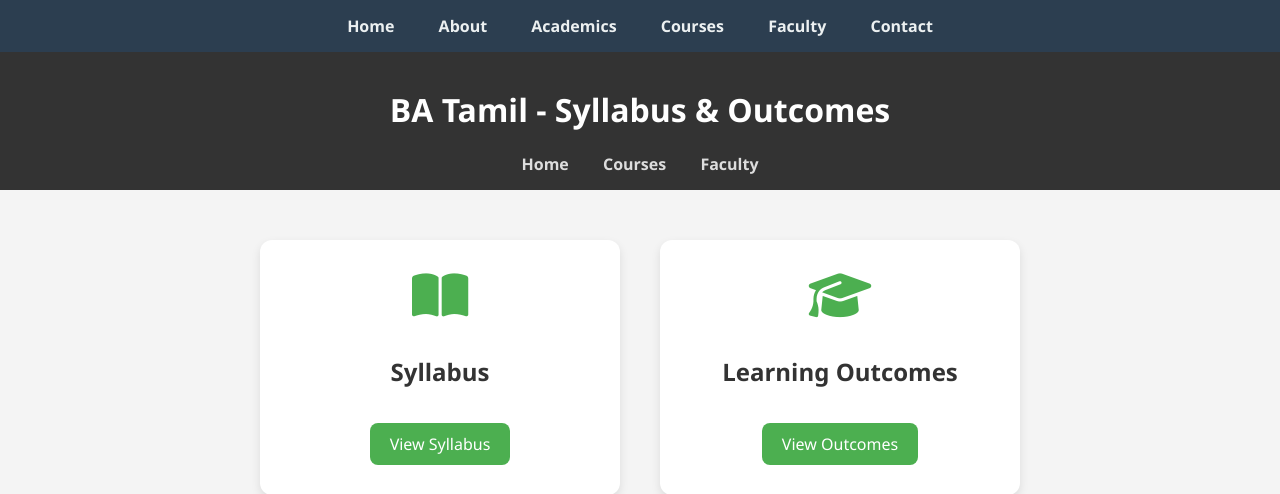
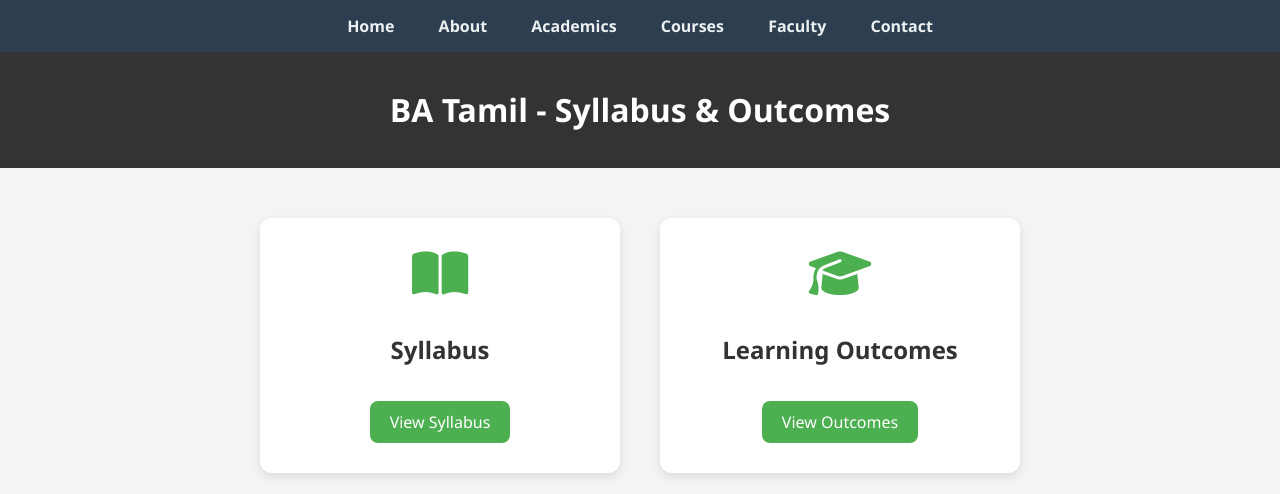
Before and after one commit to NIRRMALG/gasck-college, a Flask app: page /courses/BA_Tamil in a window 1280 px wide. Shown: the top 494 px of the page. Run offline with Flask 3, Linux system fonts and the light colour scheme; some libraries are stand-ins or nearby versions.

Commit message:
Update course_pdfs.html

```diff
--- a/templates/course_pdfs.html
+++ b/templates/course_pdfs.html
@@ -80,11 +80,6 @@
 
 <header>
     <h1>{{ course }} - Syllabus & Outcomes</h1>
-    <nav>
-        <a href="{{ url_for('home') }}">Home</a>
-        <a href="{{ url_for('courses') }}">Courses</a>
-        <a href="{{ url_for('faculty') }}">Faculty</a>
-    </nav>
 </header>
 
 <div class="container">
```
